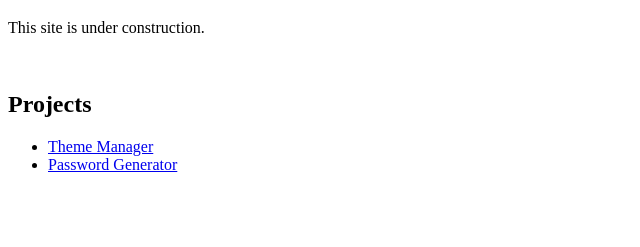
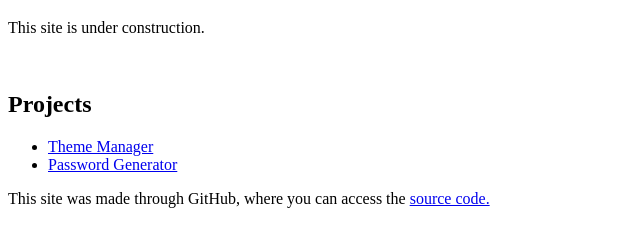
Before and after one commit to TrulyFlawed/TrulyFlawed, a plain HTML site: page index.html in a window 1280 px wide. Shown: the part 61-308 px from the top of the page, without its empty margins (0-640 px from the left). Drawn offline with Linux system fonts and the light colour scheme.

Commit message:
add: source code link

```diff
--- a/index.html
+++ b/index.html
@@ -14,5 +14,8 @@
       <li><a href="https://trulyflawed.github.io/Theme-Manager">Theme Manager</a></li>
       <li><a href="https://trulyflawed.github.io/Password-Generator">Password Generator</a></li>
     </ul>
+    <p>This site was made through GitHub, where you can access the
+      <a href="https://github.com/TrulyFlawed/Trulyflawed">source code.</a>
+    </p>
   </body>
 </html>
```
